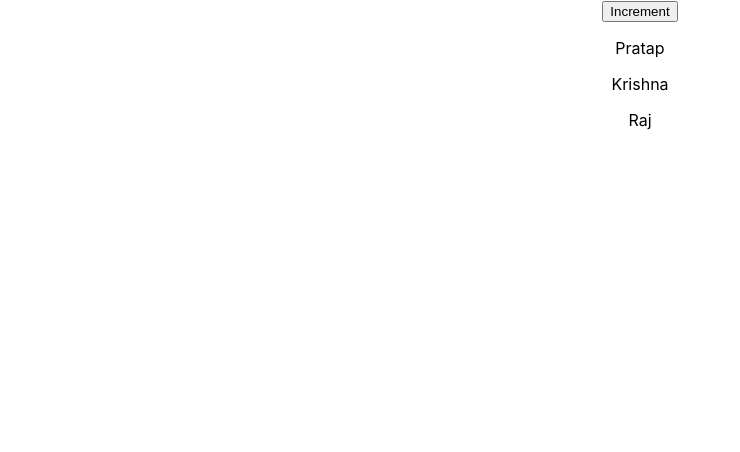
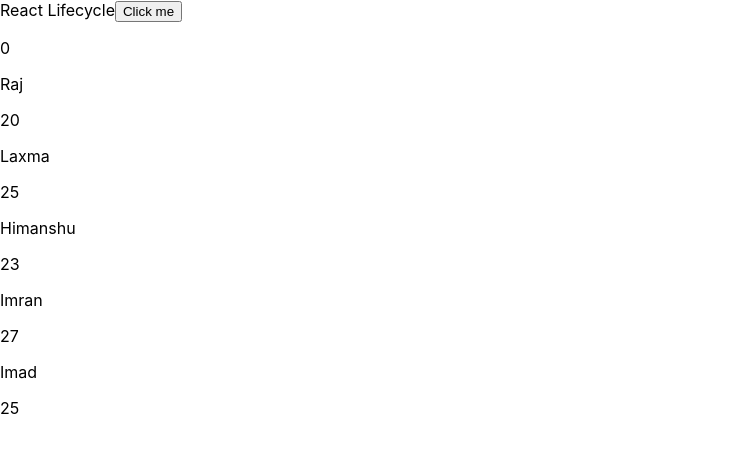
Before and after one commit to Pratap22/reacttutorial, a React (Create React App) app: page / in a window 1280 px wide. Shown: the top 452 px of the page, without its empty margins (0-740 px from the left). Built offline with nearby package versions, Linux system fonts and the light colour scheme.

Commit message:
Class 3 completed

```diff
--- a/src/AppClass.js
+++ b/src/AppClass.js
@@ -17,11 +17,16 @@ class AppClass extends React.Component {
     const { employess } = this.state;
     let employeeDiv = [];
 
+    // It just iterate and returns nothing
     employess.forEach((employee, index) => {
       employeeDiv.push(<Pratap name={employee.name} key={index} />);
     });
     return employeeDiv;
   };
+
+  componentWillUnmount() {
+    console.log('ComponentWillUnMount From AppClass');
+  }
 
   render() {
     console.log('State count inside render ', this.state.count);
--- /dev/null
+++ b/src/React_03_LifeCycle.js
@@ -0,0 +1,128 @@
+import React, { Component } from 'react';
+import AppClass from './AppClass';
+
+const employees = [
+  {
+    name: 'Raj',
+    age: '20'
+  },
+  {
+    name: 'Laxma',
+    age: '25'
+  },
+  {
+    name: 'Himanshu',
+    age: '23'
+  },
+  {
+    name: 'Imran',
+    age: '27'
+  },
+  {
+    name: 'Imad',
+    age: '25'
+  }
+];
+
+class React_03_LifeCycle extends Component {
+  // Mounting lifecycle
+  //1. constructor
+  //2. componentWillMount -> deprecated
+  //3. render()
+  //4. componentDidMount
+  //5. componentWillUnmount
+
+  constructor(props) {
+    super(props);
+    console.log('1. Constructor Called - Mounting');
+    this.state = {
+      count: 0
+    };
+  }
+
+  componentWillMount() {
+    console.log('2. ComponetWillMount - Mounting');
+    // Used for calling RestApi
+    // to get device width/height
+  }
+  componentDidMount() {
+    console.log('4. ComponentDidMount - Mounting');
+    // Used for calling RestApi
+    // to get device width/height
+    // any other stuffs
+  }
+
+  componentWillUnmount() {
+    console.log('5. ComponentWillUnMount - Mounting');
+    // Closing open API Calls -> asynchronous
+    // Closing memory related stuffs -> asynchronous
+  }
+
+  // updating lifecycle
+  //1. shouldComponentUpdate
+  //2. componeWillUpdate
+  //3. render
+  //4. componentDidUpdate
+
+  componentWillUpdate() {
+    console.log('2. componentWillUpdate');
+  }
+
+  shouldComponentUpdate() {
+    console.log('1. ShouldComponentUpdate');
+    if (this.state.count === 3) {
+      console.log('Inside if');
+      return false;
+    } else {
+      console.log('Inside Els');
+      return true;
+    }
+  }
+  componentDidUpdate() {
+    console.log('4. ComponentDidUpdate');
+    //api calls
+  }
+
+  handleClick = () => {
+    this.setState({ count: this.state.count + 1 });
+  };
+
+  higherOrderFunctionExample = () => {
+    //map loops through the array and return new array
+    // return employees.map((employee, index) => {
+    //   return (
+    //     <div key={index}>
+    //       <p>{employee.name}</p>
+    //       <p>{employee.age}</p>
+    //     </div>
+    //   );
+    // });
+
+    return employees.map((employee, index) => (
+      <div key={index}>
+        <p>{employee.name}</p>
+        <p>{employee.age}</p>
+      </div>
+    ));
+  };
+
+  render() {
+    console.log('3. Render Mounting');
+    console.log('3. Render Updating');
+    const { count } = this.state;
+    // to handle logics related to sate.
+
+    return (
+      <div>
+        React Lifecycle
+        <button onClick={this.handleClick}>Click me</button>
+        {/*Conditional Rendering */}
+        {/* this.state.count && <AppClass /> */}
+        <p>{count}</p>
+        {this.higherOrderFunctionExample()}
+      </div>
+    );
+  }
+}
+
+export default React_03_LifeCycle;
--- a/src/index.js
+++ b/src/index.js
@@ -4,6 +4,7 @@ import './index.css';
 import { Pratap } from './App';
 import * as serviceWorker from './serviceWorker';
 import AppClass from './AppClass';
+import ReactLifeCycle from './React_03_LifeCycle';
 
-ReactDOM.render(<AppClass />, document.getElementById('root'));
+ReactDOM.render(<ReactLifeCycle />, document.getElementById('root'));
 serviceWorker.unregister();
```
Also changed, not shown: src/utils.js (+9 -6 lines).
